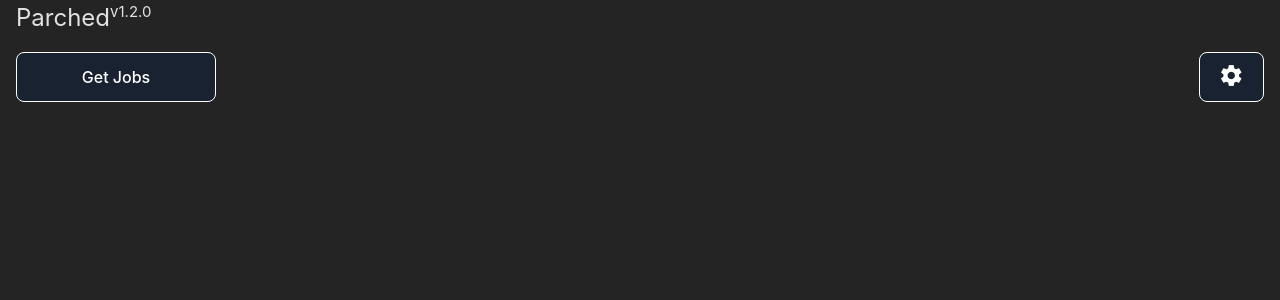
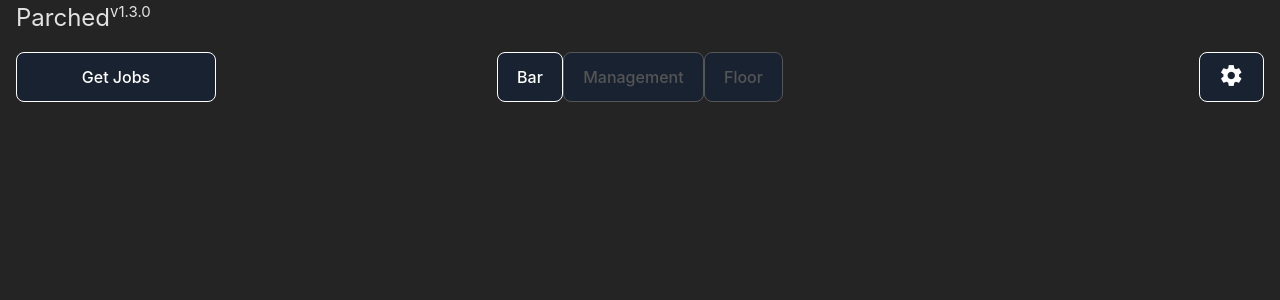
Before and after one commit to rescheer/Parched, a React (Vite) app: page / in a window 1280 px wide. Shown: the top 300 px of the page. Built offline with nearby package versions, Linux system fonts and the light colour scheme.

Commit message:
feat: add buttons for job categories

```diff
--- a/src/App.jsx
+++ b/src/App.jsx
@@ -7,7 +7,7 @@ import * as Definitions from './config/definitions';
 import AuthProvider from './class/AuthProvider';
 import './App.css';
 
-const appVersion = `v1.2.0`;
+const appVersion = `v1.3.0`;
 
 const defaultParams = {
   category: 51,
@@ -71,7 +71,6 @@ function toReadableTimer(timeLeft) {
 function App() {
   const refreshButtonId = useId();
   const locationId = useId();
-  const categoryId = useId();
 
   // Main States
   const [settingsOpen, setSettingsOpen] = useState(false);
@@ -215,7 +214,9 @@ function App() {
       await getJobsData(useToken, { category: category })
         .then((rawData) => {
           // Remove Shift job types from data
-          const filteredJobs = rawData.jobs.filter((job) => (job.typeName !== 'Shift'))
+          const filteredJobs = rawData.jobs.filter(
+            (job) => job.typeName !== 'Shift'
+          );
 
           // Reset failed attempts
           if (failedAttempts > 0) {
@@ -305,22 +306,6 @@ function App() {
     <div className="settingsRoot">
       <div className="settings">
         <h2>Settings</h2>
-        <h3>Job Category</h3>
-        <select
-          id={categoryId}
-          value={category}
-          onChange={(e) => {
-            setCategory(e.target.value);
-            localStorage.setItem('category', e.target.value);
-          }}
-        >
-          {categories.map((item) => (
-            <option key={item.name + item.code} value={item.code}>
-              {item.name}
-            </option>
-          ))}
-        </select>
-        <hr />
         <h3>Location</h3>
         <label>
           Latitude, Longitude:
@@ -405,6 +390,25 @@ function App() {
             {buttonText}
           </button>
         </div>
+        <div className="flex-item flex-item-center">
+          {categories.map((item) => (
+            <button
+              key={item.code + item.name}
+              type="button"
+              className={category == item.code ? '' : 'unselectedButton'}
+              value={item.code}
+              onClick={(e) => {
+                if (e.target.value !== category) {
+                  setCategory(e.target.value);
+                  localStorage.setItem('category', e.target.value);
+                  refresh();
+                }
+              }}
+            >
+              {item.name}
+            </button>
+          ))}
+        </div>
         <div className="flex-item flex-item-right">
           <button type="button" onClick={toggleSettings}>
             <span className="material-icons" style={{ fontSize: 25 }}>
--- a/src/index.css
+++ b/src/index.css
@@ -66,6 +66,10 @@ button {
 button:hover {
   background-color: #2196f3;
 }
+.unselectedButton {
+  color: #555555;
+  border-color: #555555;
+}
 button:disabled {
   background-color: gray;
   border-color: black;
```
